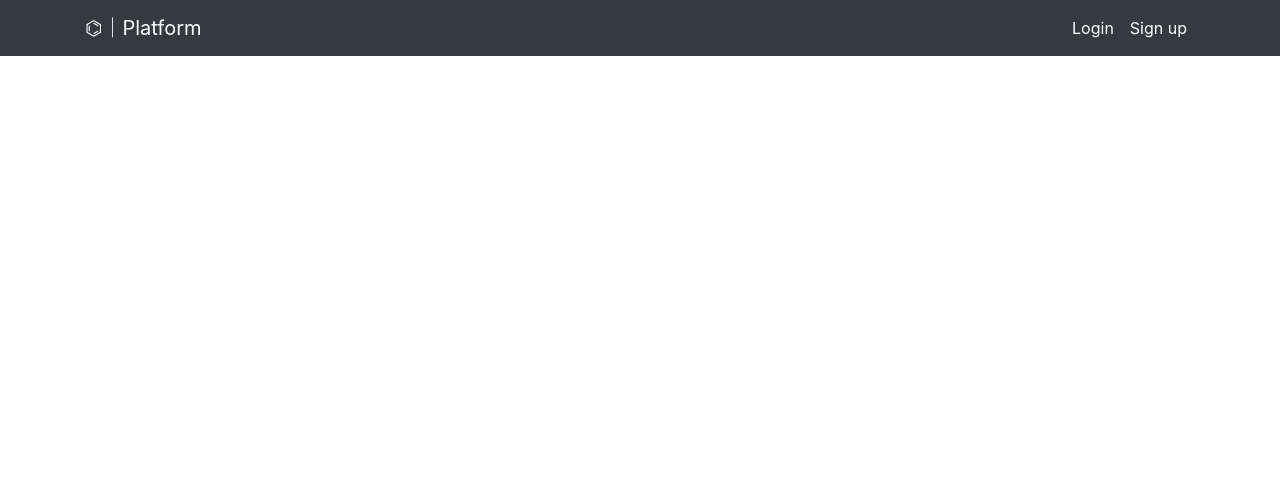
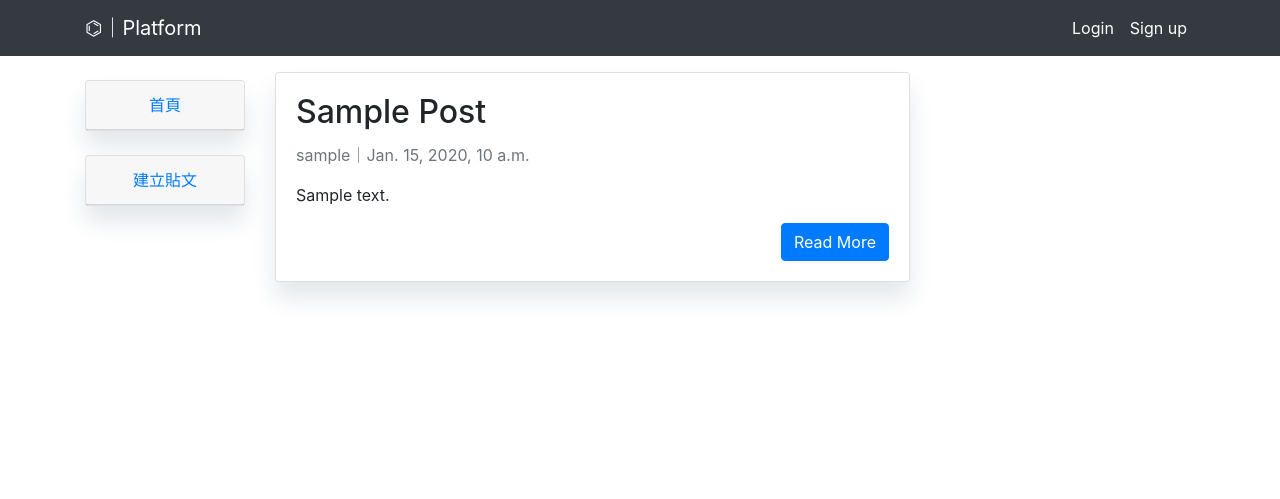
Before and after one commit to Maxium1997/Social_Platform, a Django app: page / in a window 1280 px wide. Shown: the top 499 px of the page. Run offline with Django 3.2, Linux system fonts and the light colour scheme; tables that the repository leaves empty hold one stand-in row (values such as "Sample post"); some libraries are stand-ins or nearby versions.

Commit message:
Completed post create, post detail
Modified base.html sidebar position

```diff
--- a/Social_Platform/urls.py
+++ b/Social_Platform/urls.py
@@ -19,4 +19,5 @@ from django.urls import path, include
 urlpatterns = [
     path('admin/', admin.site.urls),
     path('', include('registration.urls')),
+    path('', include('post.urls')),
 ]
--- /dev/null
+++ b/post/urls.py
@@ -0,0 +1,14 @@
+from django.urls import path, include
+
+from post.views import PostList, PostDetail, PostCreate
+
+urlpatterns = [
+    path('', include([
+        path('', PostList.as_view(), name='index'),
+    ])),
+
+    path('post/', include([
+        path('create/', PostCreate.as_view(), name='post_create'),
+        path('detail/<slug:slug>', PostDetail.as_view(), name='post_detail'),
+    ]))
+]
--- a/post/views.py
+++ b/post/views.py
@@ -1,3 +1,37 @@
-from django.shortcuts import render
+from django.shortcuts import render, redirect
+from django.contrib.auth.decorators import login_required
+from django.utils.decorators import method_decorator
+from django.views.generic import ListView, DetailView, CreateView
+
+from post.models import Post
+from post.forms import PostCreateForm
 
 # Create your views here.
+
+
+class PostList(ListView):
+    model = Post
+    queryset = Post.objects.all()
+    template_name = 'index.html'
+    context_object_name = 'posts'
+
+
+class PostDetail(DetailView):
+    model = Post
+    template_name = 'post_detail.html'
+
+
+@method_decorator(login_required, name='dispatch')
+class PostCreate(CreateView):
+    model = Post
+    template_name = 'post_create.html'
+    form_class = PostCreateForm
+    context_object_name = 'post'
+
+    def form_valid(self, form):
+        post = form.save(commit=False)
+        post.author = self.request.user
+        return super(PostCreate, self).form_valid(form)
+
+    def get_success_url(self):
+        return redirect('index')
--- a/registration/templates/login.html
+++ b/registration/templates/login.html
@@ -13,9 +13,6 @@
         </div>
     {% endif %}
 
-    <div class="container">
-        <div class="row justify-content-center">
-            <div class="col-md-6">
     <div class="card">
         <div class="card-header">Login</div>
 
@@ -46,7 +43,4 @@
             Don't have an account? <a href="{% url 'sign_up' %}">Sign up</a>
         </div>
     </div>
-            </div>
-        </div>
-    </div>
 {% endblock %}
--- a/registration/templates/sign_up.html
+++ b/registration/templates/sign_up.html
@@ -1,9 +1,6 @@
 {% extends 'base.html' %}
 
 {% block content %}
-<div class="container">
-    <div class="row justify-content-center">
-        <div class="col-md-10">
     <div class="card">
         <div class="card-header">Sign Up</div>
 
@@ -28,7 +25,4 @@
             Have an account? <a href="{% url 'login' %}">Log in</a>
         </div>
     </div>
-        </div>
-    </div>
-</div>
 {% endblock %}
--- a/registration/urls.py
+++ b/registration/urls.py
@@ -6,8 +6,6 @@ from registration import views
 
 
 urlpatterns = [
-    path('', views.Index.as_view(), name='index'),
-
     path('login/', LoginView.as_view(template_name='login.html'), name='login'),
     path('logout/', views.logout, name='logout'),
 
--- a/templates/base.html
+++ b/templates/base.html
@@ -6,8 +6,16 @@
 {% include 'header.html' %}
 
 <body>
-    {% block content %}
-    {% endblock %}
+    <div class="container">
+        <div class="row">
+            {% include 'sidebar.html' %}
+
+            <div class="col-md-7 mt-3 right">
+                {% block content %}
+                {% endblock %}
+            </div>
+        </div>
+    </div>
 </body>
 
 {% include 'footer.html' %}
--- a/templates/index.html
+++ b/templates/index.html
@@ -1 +1,14 @@
 {% extends 'base.html' %}
+
+{% block content %}
+    {% for post in posts %}
+        <div class="card mb-4">
+            <div class="card-body">
+                <div class="card-title h2">{{ post.title|title }}</div>
+                <p class="card-text text-muted">{{ post.author }}｜{{ post.pub_date }}</p>
+                <p class="card-text">{{ post.content|slice:':100' }}</p>
+                <a href="{% url 'post_detail' post.slug  %}" class="btn btn-primary float-right">Read More</a>
+            </div>
+        </div>
+    {% endfor %}
+{% endblock %}
--- /dev/null
+++ b/templates/sidebar.html
@@ -0,0 +1,14 @@
+<style>
+    .card {
+        box-shadow: 0 16px 24px #E3E7EB;
+    }
+</style>
+
+<div class="col-md-2 float-right ">
+    <div class="card my-4 text-center">
+        <a href="{% url 'index' %}" class="card-header">首頁</a>
+    </div>
+    <div class="card my-4 text-center">
+        <a href="{% url 'post_create' %}" class="card-header">建立貼文</a>
+    </div>
+</div>
```
Also changed, not shown: post/forms.py (added, +14 -0 lines), post/templates/post_create.html (added, +17 -0 lines), post/templates/post_detail.html (added, +25 -0 lines). Lines whose indentation alone changed are shown as unchanged.
